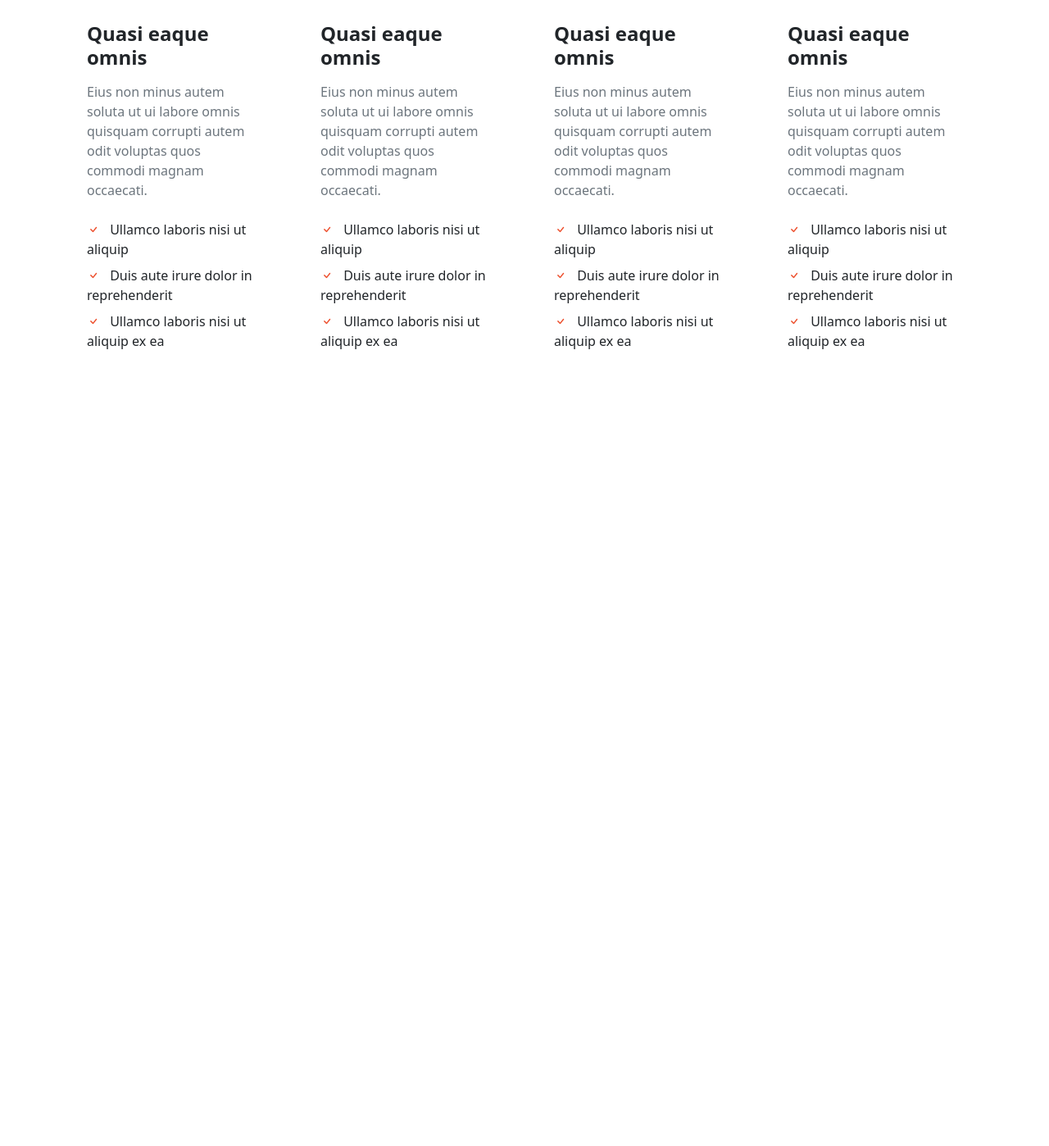
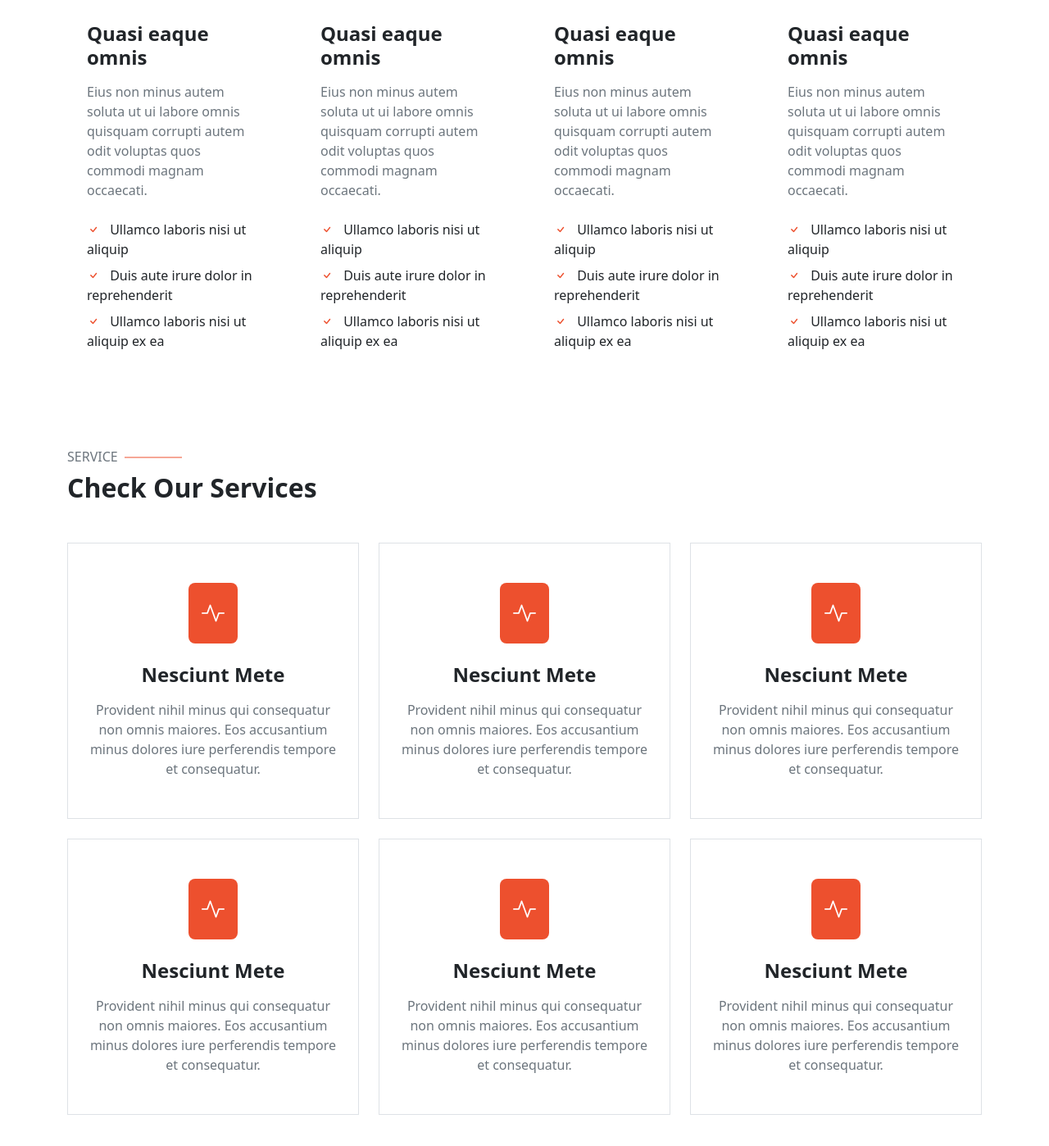
Before and after one commit to soheil0082/Multi, a website: page src/index.html in a window 1280 px wide. Shown: the part 1240-2638 px from the top of the page at 82% size. Before the commit the page ends 1740 px from the top, so only its background shows below. Drawn offline with nearby package versions, Linux system fonts and the light colour scheme.

Commit message:
feat: adds service section

```diff
--- a/src/index.html
+++ b/src/index.html
@@ -278,6 +278,78 @@
             </div>
         </div>
     </section>
+    <section class="py-5">
+        <div class="container">
+            <div class="section-header">
+                <h6 class="text-uppercase text-secondary title">Service</h6>
+                <h2 class="fw-bold mb-5">Check Our Services</h2>
+            </div>
+            <div class="row g-4">
+                <div class="col-lg-4">
+                    <div class="py-5 text-center px-4 bg-white border h-100">
+                        <div class="icon-box bg-primary mx-auto mb-4 rounded-3 p-3 d-inline-block">
+                            <i class="bi bi-activity text-white fs-3"></i>
+                        </div>
+                        <h4 class="fw-bold mb-3">Nesciunt Mete</h4>
+                        <p class="text-secondary mb-0">Provident nihil minus qui consequatur non omnis maiores. Eos
+                            accusantium minus dolores iure perferendis tempore et consequatur.</p>
+                    </div>
+                </div>
+                <div class="col-lg-4">
+                    <div class="py-5 text-center px-4 bg-white border h-100">
+                        <div class="icon-box bg-primary mx-auto mb-4 rounded-3 p-3 d-inline-block">
+                            <i class="bi bi-activity text-white fs-3"></i>
+                        </div>
+                        <h4 class="fw-bold mb-3">Nesciunt Mete</h4>
+                        <p class="text-secondary mb-0">Provident nihil minus qui consequatur non omnis maiores. Eos
+                            accusantium minus dolores iure perferendis tempore et consequatur.</p>
+                    </div>
+                </div>
+                <div class="col-lg-4">
+                    <div class="py-5 text-center px-4 bg-white border h-100">
+                        <div class="icon-box bg-primary mx-auto mb-4 rounded-3 p-3 d-inline-block">
+                            <i class="bi bi-activity text-white fs-3"></i>
+                        </div>
+                        <h4 class="fw-bold mb-3">Nesciunt Mete</h4>
+                        <p class="text-secondary mb-0">Provident nihil minus qui consequatur non omnis maiores. Eos
+                            accusantium minus dolores iure perferendis tempore et consequatur.</p>
+                    </div>
+                </div>
+                <div class="col-lg-4">
+                    <div class="py-5 text-center px-4 bg-white border h-100">
+                        <div class="icon-box bg-primary mx-auto mb-4 rounded-3 p-3 d-inline-block">
+                            <i class="bi bi-activity text-white fs-3"></i>
+                        </div>
+                        <h4 class="fw-bold mb-3">Nesciunt Mete</h4>
+                        <p class="text-secondary mb-0">Provident nihil minus qui consequatur non omnis maiores. Eos
+                            accusantium minus dolores iure perferendis tempore et consequatur.</p>
+                    </div>
+                </div>
+                <div class="col-lg-4">
+                    <div class="py-5 text-center px-4 bg-white border h-100">
+                        <div class="icon-box bg-primary mx-auto mb-4 rounded-3 p-3 d-inline-block">
+                            <i class="bi bi-activity text-white fs-3"></i>
+                        </div>
+                        <h4 class="fw-bold mb-3">Nesciunt Mete</h4>
+                        <p class="text-secondary mb-0">Provident nihil minus qui consequatur non omnis maiores. Eos
+                            accusantium minus dolores iure perferendis tempore et consequatur.</p>
+                    </div>
+                </div>
+                <div class="col-lg-4">
+                    <div class="py-5 text-center px-4 bg-white border h-100">
+                        <div class="icon-box bg-primary mx-auto mb-4 rounded-3 p-3 d-inline-block">
+                            <i class="bi bi-activity text-white fs-3"></i>
+                        </div>
+                        <h4 class="fw-bold mb-3">Nesciunt Mete</h4>
+                        <p class="text-secondary mb-0">Provident nihil minus qui consequatur non omnis maiores. Eos
+                            accusantium minus dolores iure perferendis tempore et consequatur.</p>
+                    </div>
+                </div>
+
+            </div>
+        </div>
+    </section>
+
 
     <script src="https://cdn.jsdelivr.net/npm/bootstrap@5.3.5/dist/js/bootstrap.bundle.min.js"
         integrity="sha384-k6d4wzSIapyDyv1kpU366/PK5hCdSbCRGRCMv+eplOQJWyd1fbcAu9OCUj5zNLiq"
--- a/src/main.scss
+++ b/src/main.scss
@@ -23,7 +23,7 @@ $primary: #ed502e;
     &::before {
         content: '';
         position: absolute;
-        left: 60px;
+        left: 70px;
         top: 50%;
         transform: translateY(-50%);
         width: 70px;
```
Also changed, not shown: src/main.css.
